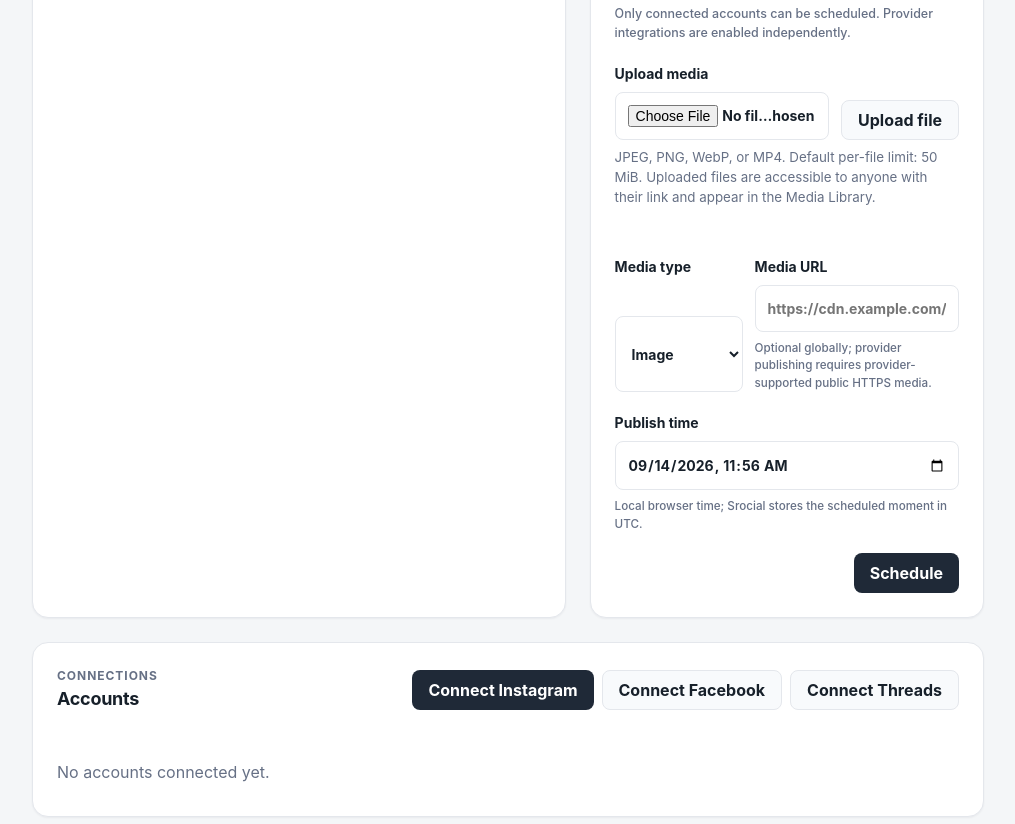
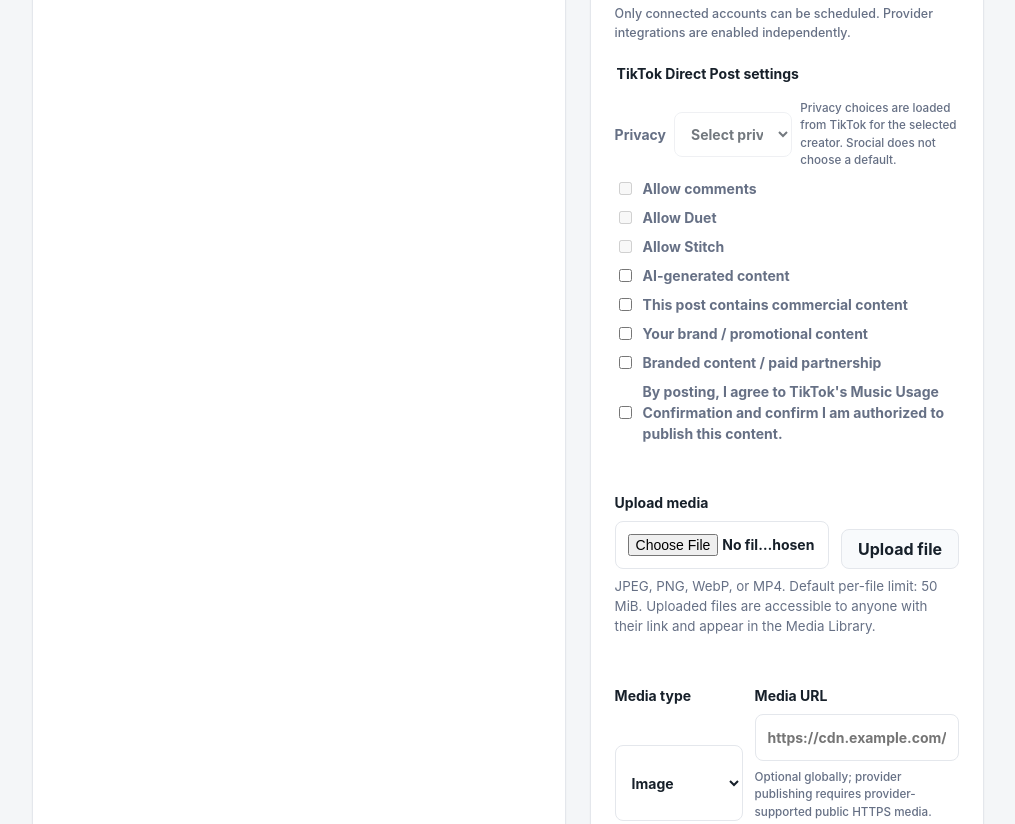
Before and after one commit to OzansanT/srocial, a website with bundled scripts: page client/index.html in a window 1280 px wide. Shown: the part 876-1700 px from the top of the page, without its empty margins (256-1271 px from the left). Built offline with nearby package versions, Linux system fonts and the light colour scheme; files whose address does not match are found by name.

Commit message:
feat: add TikTok Direct Post controls

```diff
--- a/client/index.html
+++ b/client/index.html
@@ -73,6 +73,25 @@
               <small class="platform-picker__help">Only connected accounts can be scheduled. Provider integrations are enabled independently.</small>
             </fieldset>
 
+            <fieldset class="platform-picker" id="tiktok-publishing-options" hidden>
+              <legend>TikTok Direct Post settings</legend>
+              <p id="tiktok-creator-identity" class="platform-picker__help"></p>
+              <label class="field" for="tiktok-privacy-level"><span>Privacy</span><select id="tiktok-privacy-level" name="tiktok:privacyLevel" disabled><option value="">Select privacy level</option></select><small>Privacy choices are loaded from TikTok for the selected creator. Srocial does not choose a default.</small></label>
+              <div class="platform-account-grid" aria-label="TikTok interaction settings">
+                <label class="platform-account-row__choice"><input type="checkbox" name="tiktok:allowComment" disabled> Allow comments</label>
+                <label class="platform-account-row__choice"><input type="checkbox" name="tiktok:allowDuet" disabled> Allow Duet</label>
+                <label class="platform-account-row__choice"><input type="checkbox" name="tiktok:allowStitch" disabled> Allow Stitch</label>
+                <label class="platform-account-row__choice"><input type="checkbox" name="tiktok:isAigc"> AI-generated content</label>
+              </div>
+              <label class="platform-account-row__choice"><input type="checkbox" name="tiktok:commercialContent"> This post contains commercial content</label>
+              <div class="platform-account-grid" aria-label="TikTok commercial content disclosure">
+                <label class="platform-account-row__choice"><input type="checkbox" name="tiktok:brandOrganic"> Your brand / promotional content</label>
+                <label class="platform-account-row__choice"><input type="checkbox" name="tiktok:brandContent"> Branded content / paid partnership</label>
+              </div>
+              <label class="platform-account-row__choice"><input type="checkbox" name="tiktok:consent"> By posting, I agree to TikTok's Music Usage Confirmation and confirm I am authorized to publish this content.</label>
+              <p id="tiktok-capabilities-feedback" class="form-feedback" aria-live="polite"></p>
+            </fieldset>
+
             <div class="media-upload">
               <div class="media-upload__controls">
                 <label class="field" for="media-file"><span>Upload media</span><input id="media-file" type="file" accept="image/jpeg,image/png,image/webp,video/mp4" aria-describedby="media-upload-help"></label>
@@ -100,6 +119,7 @@
             <button class="button button--primary" id="connect-instagram" type="button">Connect Instagram</button>
             <button class="button button--secondary" id="connect-facebook" type="button">Connect Facebook</button>
             <button class="button button--secondary" id="connect-threads" type="button">Connect Threads</button>
+            <button class="button button--secondary" id="connect-tiktok" type="button">Connect TikTok</button>
           </div>
         </div>
         <p class="form-feedback" id="accounts-feedback" aria-live="polite"></p>
```
